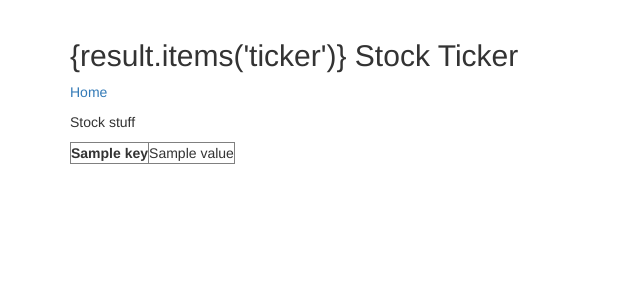
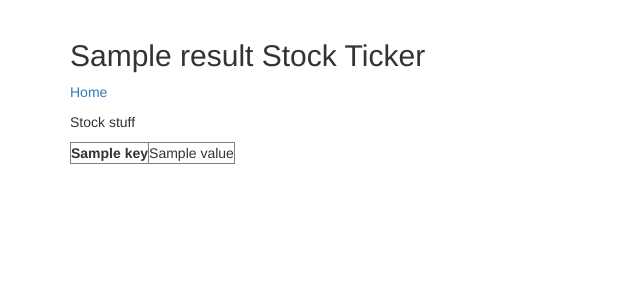
Before and after one commit to alzulas/flask-framework, a Flask app: template templates/result.html in a window 1280 px wide. Shown: the part 51-351 px from the top of the page, without its empty margins (0-640 px from the left). Run offline with Flask 2, Linux system fonts and the light colour scheme; the template is opened without the code that fills it: most values are stand-ins (such as "Sample title", 1, 10 or a date in 2020); some libraries are stand-ins or nearby versions.

Commit message:
still fixing

```diff
--- a/templates/result.html
+++ b/templates/result.html
@@ -56,7 +56,7 @@
     <div class="container">
       <div class="row">
         <div class="col-lg-12 text-left">
-          <h2>{result.items('ticker')} Stock Ticker</h2>
+          <h2>{{result.items('ticker')}} Stock Ticker</h2>
           <p><a href="/">Home</a></p>
           <p>Stock stuff </p>
             <table border = 1>
```
